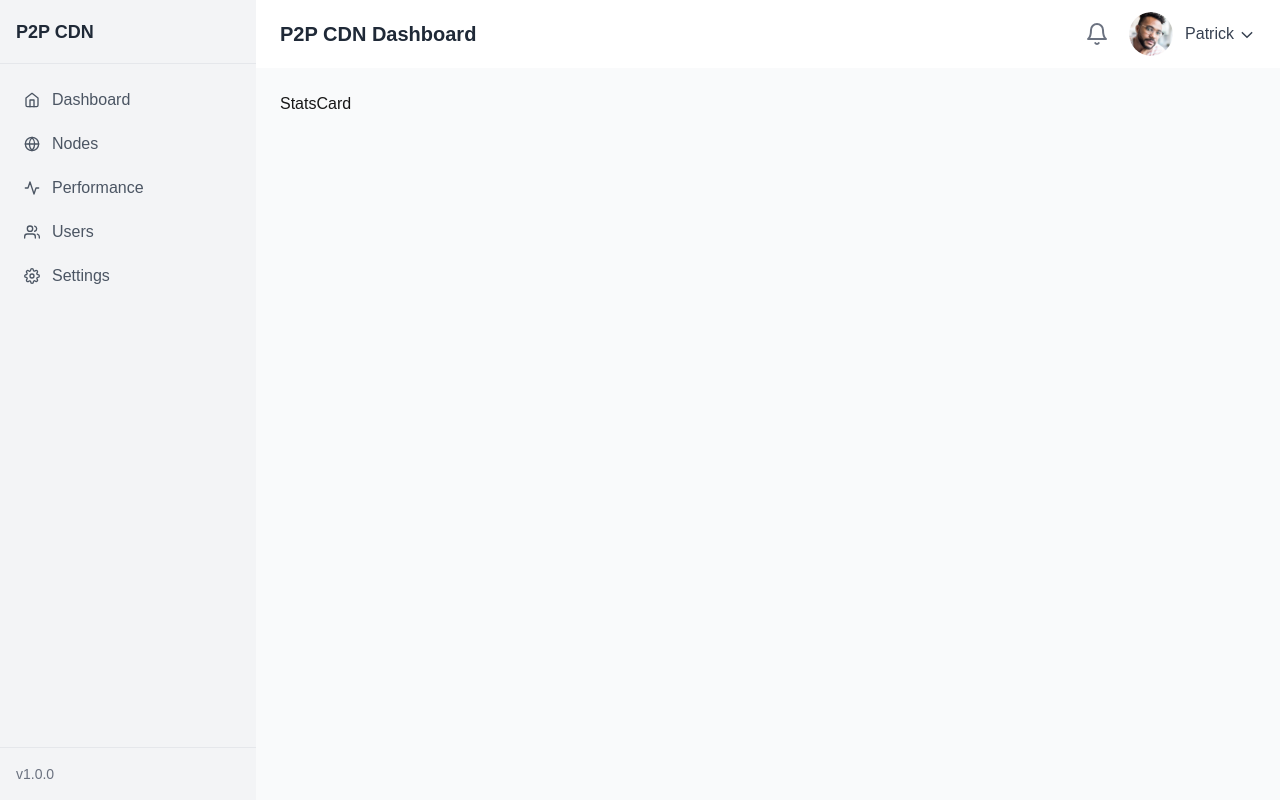
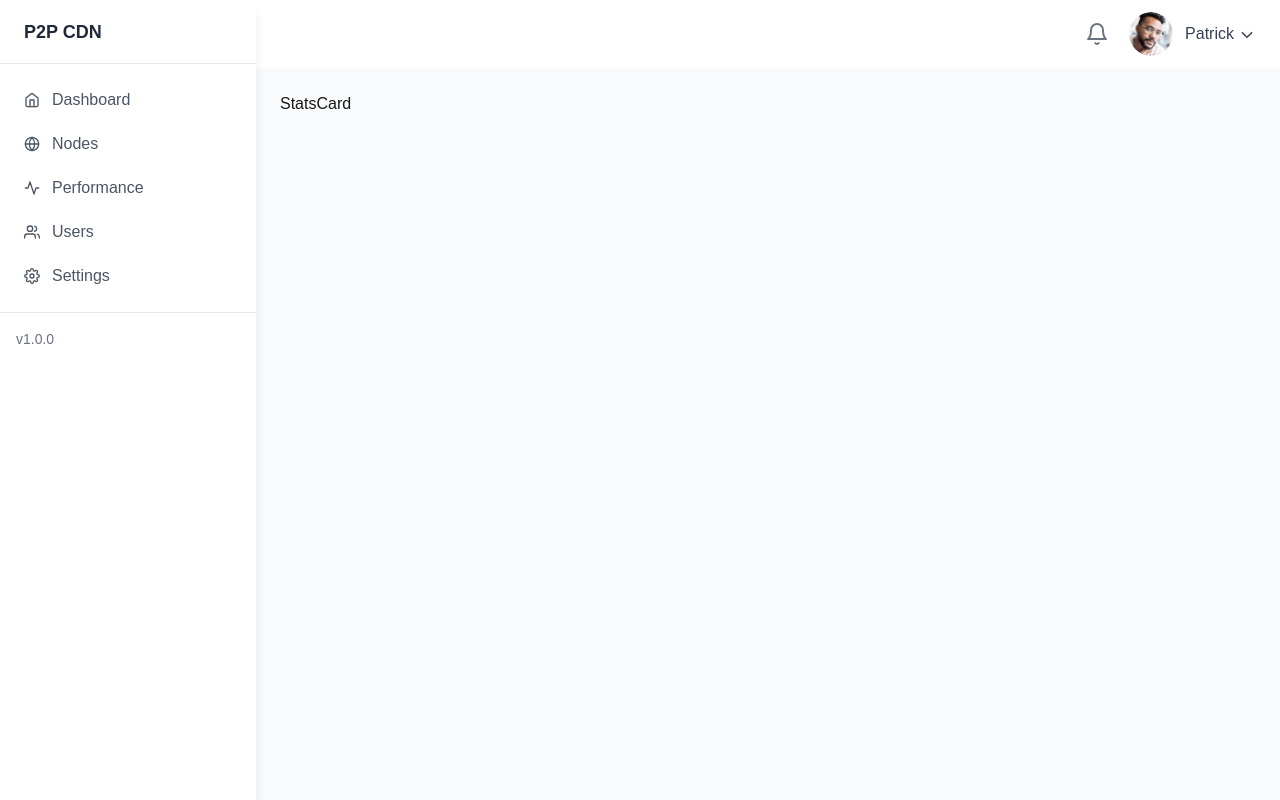
Before and after one commit to akarlovskaya/p2p-cdn-showcase, a Next.js app: page /dashboard in a window 1280 px wide. Built offline with nearby package versions, Linux system fonts and the light colour scheme.

Commit message:
add sidebar

```diff
--- a/app/components/ClientSidebar.tsx
+++ /dev/null
@@ -1,15 +0,0 @@
-"use client";
-import SidebarItems from "./SidebarItems";
-
-export default function ClientSidebar() {
-  return (
-    <aside className="hidden md:flex md:flex-shrink-0">
-      <div className="flex w-64 flex-col">
-        <div className="flex h-16 flex-shrink-0 items-center px-4 border-b">
-          <h2 className="text-lg font-semibold text-gray-800">P2P CDN</h2>
-        </div>
-        <SidebarItems />
-      </div>
-    </aside>
-  );
-}
--- a/app/components/Sidebar.tsx
+++ b/app/components/Sidebar.tsx
@@ -1,104 +1,36 @@
-import {
-  FiX,
-  FiHome,
-  FiGlobe,
-  FiActivity,
-  FiSettings,
-  FiUsers,
-} from "react-icons/fi";
-import Link from "next/link";
+"use client";
+import { useSidebar } from "../contexts/SidebarContext";
+import SidebarItems from "./SidebarItems";
 
-type SidebarProps = {
-  isOpen: boolean;
-  onClose: () => void;
-};
+export default function ClientSidebar() {
+  const { isOpen, closeSidebar } = useSidebar();
 
-export default function Sidebar({ isOpen, onClose }: SidebarProps) {
   return (
     <>
-      {/* Overlay for mobile */}
+      {/* Overlay for mobile to close sidebar*/}
       {isOpen && (
         <div
-          className="fixed inset-0 z-20 bg-black opacity-50 md:hidden"
-          onClick={onClose}
+          className="fixed inset-0 z-40 bg-black bg-opacity-50 md:hidden"
+          onClick={closeSidebar}
         />
       )}
 
       {/* Sidebar */}
       <aside
-        className={`fixed inset-y-0 left-0 z-30 w-64 transform bg-white shadow-md transition-transform duration-200 ease-in-out ${
+        className={`fixed top-0 left-0 z-50 h-full w-64 bg-white shadow-lg transform transition-transform duration-300 ease-in-out
+        ${
           isOpen ? "translate-x-0" : "-translate-x-full"
-        } md:relative md:translate-x-0`}
+        } md:translate-x-0 md:relative`}
       >
-        <div className="flex h-full flex-col">
-          {/* Sidebar header */}
-          <div className="flex h-16 items-center justify-between px-4 border-b">
-            <h2 className="text-lg font-semibold text-gray-800">P2P CDN</h2>
-            <button
-              onClick={onClose}
-              className="text-gray-500 hover:text-gray-600 focus:outline-none focus:ring-2 focus:ring-primary-500 md:hidden"
-            >
-              <FiX className="h-6 w-6" />
-            </button>
+        <div className="flex w-64 flex-col">
+          <div className="flex h-16 flex-shrink-0 items-center px-4 border-b">
+            <h2 className="text-lg font-semibold text-gray-800 ml-2">
+              P2P CDN
+            </h2>
           </div>
-
-          {/* Sidebar content */}
-          <nav className="flex-1 overflow-y-auto py-4">
-            <ul className="space-y-1 px-2">
-              <SidebarItem
-                href="/"
-                icon={<FiHome className="h-5 w-5" />}
-                text="Dashboard"
-              />
-              <SidebarItem
-                href="/nodes"
-                icon={<FiGlobe className="h-5 w-5" />}
-                text="CDN Nodes"
-              />
-              <SidebarItem
-                href="/performance"
-                icon={<FiActivity className="h-5 w-5" />}
-                text="Performance"
-              />
-              <SidebarItem
-                href="/users"
-                icon={<FiUsers className="h-5 w-5" />}
-                text="Users"
-              />
-              <SidebarItem
-                href="/settings"
-                icon={<FiSettings className="h-5 w-5" />}
-                text="Settings"
-              />
-            </ul>
-          </nav>
-
-          {/* Sidebar footer */}
-          <div className="p-4 border-t">
-            <div className="text-sm text-gray-500">v1.0.0</div>
-          </div>
+          <SidebarItems />
         </div>
       </aside>
     </>
   );
 }
-
-type SidebarItemProps = {
-  href: string;
-  icon: React.ReactNode;
-  text: string;
-};
-
-function SidebarItem({ href, icon, text }: SidebarItemProps) {
-  return (
-    <li>
-      <Link
-        href={href}
-        className="flex items-center px-4 py-2 text-gray-600 hover:bg-primary-50 hover:text-primary-600 rounded-md transition-colors"
-      >
-        <span className="mr-3">{icon}</span>
-        <span>{text}</span>
-      </Link>
-    </li>
-  );
-}
--- a/app/components/SidebarItems.tsx
+++ b/app/components/SidebarItems.tsx
@@ -54,7 +54,7 @@ function SidebarItem({ href, icon, text }: SidebarItemProps) {
     <li>
       <Link
         href={href}
-        className="flex items-center px-4 py-2 text-gray-600 hover:bg-primary-50 hover:text-primary-600 rounded-md transition-colors"
+        className="flex items-center px-4 py-2 text-gray-600 hover:bg-primary-50 hover:text-primary-600 transition-colors focus:outline-none focus:ring-2 focus:ring-primary-500 rounded-full"
       >
         <span className="mr-3">{icon}</span>
         <span>{text}</span>
--- a/app/components/header/Header.tsx
+++ b/app/components/header/Header.tsx
@@ -1,24 +1,29 @@
 "use client";
-import { FiMenu, FiBell, FiUser } from "react-icons/fi";
-import { useSidebar } from "../../hooks/use-sidebar";
+import { FiMenu, FiBell, FiUser, FiX } from "react-icons/fi";
+import { useSidebar } from "../../contexts/SidebarContext";
 import UserDropdown from "./UserDropdown";
 
 export function Header() {
-  //const { toggle } = useSidebar();
+  const { isOpen, toggleSidebar } = useSidebar();
 
   return (
     <header className="bg-white shadow-sm">
       <div className="flex items-center justify-between px-4 py-3 sm:px-6">
         <div className="flex items-center">
           <button
-            onClick={useSidebar}
+            onClick={toggleSidebar}
             className="mr-4 text-gray-500 hover:text-gray-600 focus:outline-none focus:ring-2 focus:ring-primary-500 md:hidden"
+            aria-label={isOpen ? "Close sidebar" : "Open sidebar"}
           >
-            <FiMenu className="h-6 w-6" />
+            {isOpen ? (
+              <FiX className="h-6 w-6" />
+            ) : (
+              <FiMenu className="h-6 w-6" />
+            )}
           </button>
-          <h1 className="text-xl font-semibold text-gray-800">
+          {/* <h1 className="text-xl font-semibold text-gray-800">
             P2P CDN Dashboard
-          </h1>
+          </h1> */}
         </div>
         <div className="flex items-center space-x-4">
           <button className="p-1 text-gray-500 hover:text-gray-600 focus:outline-none focus:ring-2 focus:ring-primary-500 rounded-full">
--- /dev/null
+++ b/app/contexts/SidebarContext.tsx
@@ -0,0 +1,33 @@
+"use client";
+import React, { createContext, useContext, useState } from "react";
+
+type SidebarContextType = {
+  isOpen: boolean;
+  toggleSidebar: () => void;
+  closeSidebar: () => void;
+};
+
+const SidebarContext = createContext<SidebarContextType | undefined>(undefined);
+
+export const SidebarProvider: React.FC<{ children: React.ReactNode }> = ({
+  children,
+}) => {
+  const [isOpen, setIsOpen] = useState(false);
+
+  const toggleSidebar = () => setIsOpen(!isOpen);
+  const closeSidebar = () => setIsOpen(false);
+
+  return (
+    <SidebarContext.Provider value={{ isOpen, toggleSidebar, closeSidebar }}>
+      {children}
+    </SidebarContext.Provider>
+  );
+};
+
+export const useSidebar = () => {
+  const context = useContext(SidebarContext);
+  if (context === undefined) {
+    throw new Error("useSidebar must be used within a SidebarProvider");
+  }
+  return context;
+};
--- a/app/dashboard/layout.tsx
+++ b/app/dashboard/layout.tsx
@@ -1,6 +1,7 @@
 // Shared layout for all dashboard pages (dashboard-specific layout)
+import { SidebarProvider } from "../contexts/SidebarContext";
 import { Header } from "../components/header/Header";
-import ClientSidebar from "../components/ClientSidebar";
+import ClientSidebar from "../components/Sidebar";
 
 export default function DashboardLayout({
   children,
@@ -8,6 +9,7 @@ export default function DashboardLayout({
   children: React.ReactNode;
 }) {
   return (
+    <SidebarProvider>
       <div className="flex h-screen bg-gray-100">
         <ClientSidebar />
 
@@ -18,5 +20,6 @@ export default function DashboardLayout({
           </main>
         </div>
       </div>
+    </SidebarProvider>
   );
 }
--- a/app/hooks/use-sidebar.ts
+++ /dev/null
@@ -1,22 +0,0 @@
-"use client";
-
-//import { create } from "zustand";
-
-type SidebarStore = {
-  isOpen: boolean;
-  toggle: () => void;
-  open: () => void;
-  close: () => void;
-};
-
-export const useSidebar = () => {
-  alert("boo");
-};
-
-// export const useSidebar = create<SidebarStore>((set) => ({
-//
-//   isOpen: false,
-//   toggle: () => set((state) => ({ isOpen: !state.isOpen })),
-//   open: () => set({ isOpen: true }),
-//   close: () => set({ isOpen: false }),
-// }));
```
Lines whose indentation alone changed are shown as unchanged.
